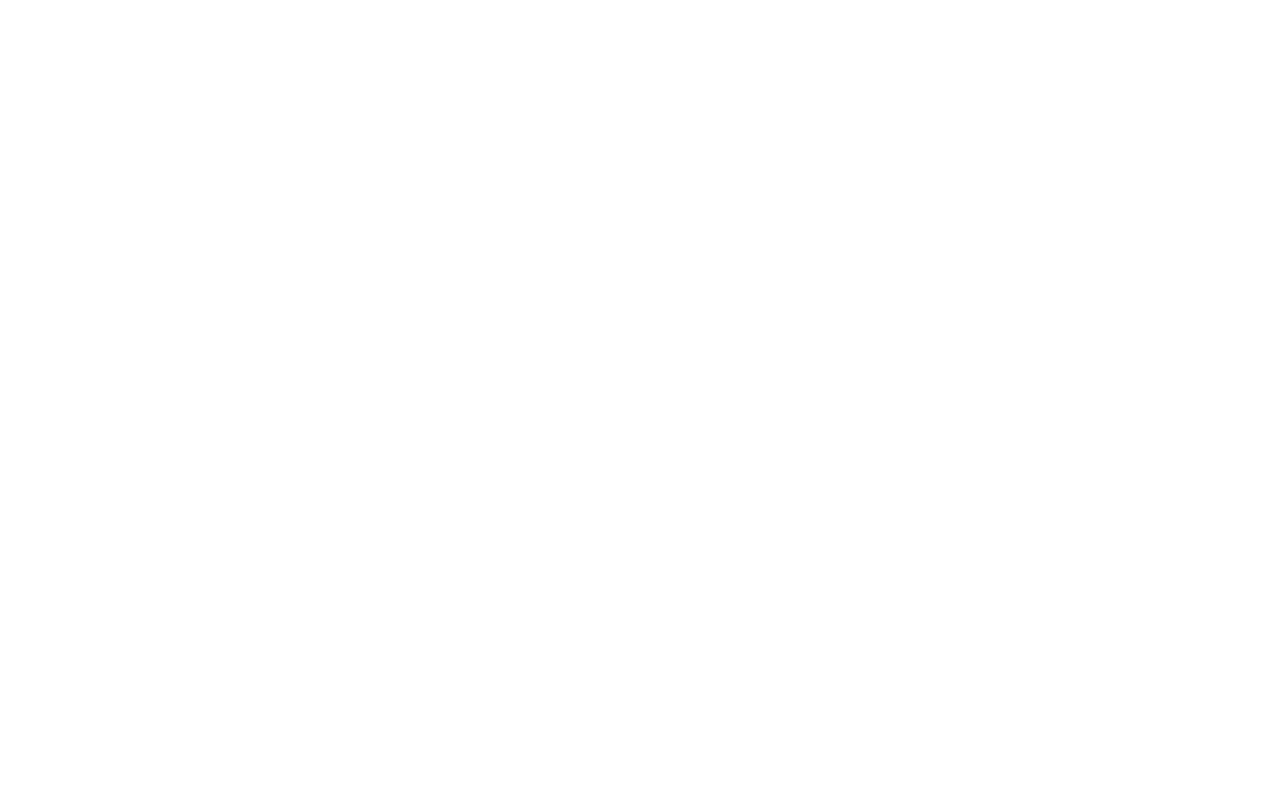
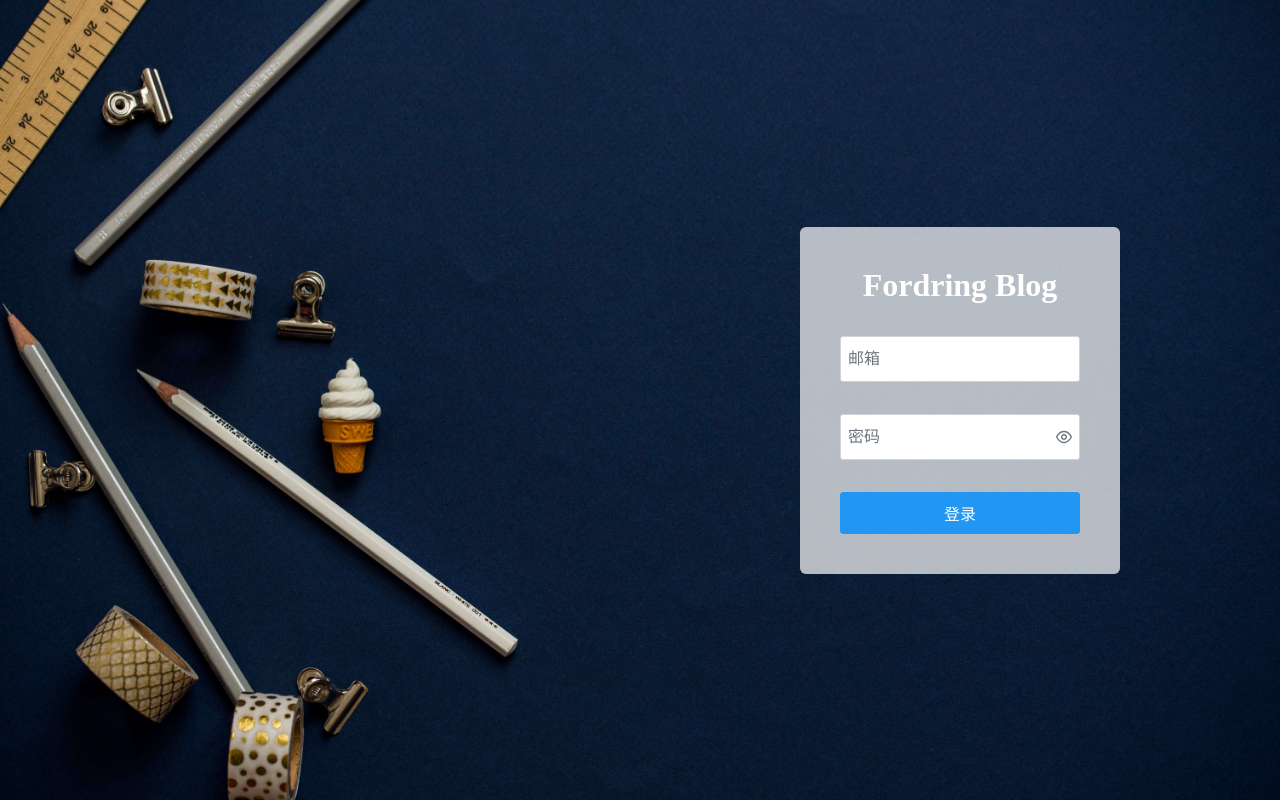
Before and after one commit to lesliechueng1996/fordring, a React (Vite) app: page / in a window 1280 px wide. Built offline with nearby package versions, Linux system fonts and the light colour scheme.

Commit message:
add login page

```diff
--- a/src/App.tsx
+++ b/src/App.tsx
@@ -1,5 +1,11 @@
+import LoginPage from './pages/LoginPage';
+
 function App() {
-  return <div></div>;
+  return (
+    <div>
+      <LoginPage />
+    </div>
+  );
 }
 
 export default App;
--- /dev/null
+++ b/src/pages/LoginPage.tsx
@@ -0,0 +1,67 @@
+import { InputText } from 'primereact/inputtext';
+import { Password } from 'primereact/password';
+import { Button } from 'primereact/button';
+import { FormEventHandler } from 'react';
+import useToast from '../hooks/useToast';
+
+function LoginPage() {
+  const { warn } = useToast();
+
+  const onSubmit: FormEventHandler<HTMLFormElement> = (e) => {
+    e.preventDefault();
+    const email = e.currentTarget.email.value;
+    const password = e.currentTarget.password.value;
+    if (!email) {
+      warn('请输入邮箱');
+      return;
+    }
+    const emailRegex = /^[^\s@]+@[^\s@]+\.[^\s@]+$/;
+    if (!emailRegex.test(email)) {
+      warn('请输入正确的邮箱');
+      return;
+    }
+    if (!password) {
+      warn('请输入密码');
+      return;
+    }
+  };
+
+  return (
+    <div className="w-screen h-screen bg-[url('/images/background.jpg')] bg-center bg-no-repeat bg-cover flex justify-end">
+      <div className="w-1/2 h-full flex flex-col justify-center items-center">
+        <div className="w-1/2 bg-white/70 p-10 rounded-md flex flex-col items-center gap-8">
+          <h1 className="text-white">Fordring Blog</h1>
+          <form className="space-y-8 w-full" onSubmit={onSubmit}>
+            <div>
+              <span className="p-float-label">
+                <InputText id="email" name="email" className="w-full text-lg" />
+                <label htmlFor="email">邮箱</label>
+              </span>
+            </div>
+            <div>
+              <span className="p-float-label">
+                <Password
+                  id="password"
+                  name="password"
+                  className="w-full"
+                  inputClassName="w-full text-lg"
+                  toggleMask
+                  promptLabel="请输入密码"
+                  weakLabel="弱"
+                  mediumLabel="中"
+                  strongLabel="强"
+                />
+                <label htmlFor="password">密码</label>
+              </span>
+            </div>
+            <div>
+              <Button label="登录" className="w-full" type="submit" />
+            </div>
+          </form>
+        </div>
+      </div>
+    </div>
+  );
+}
+
+export default LoginPage;
```
